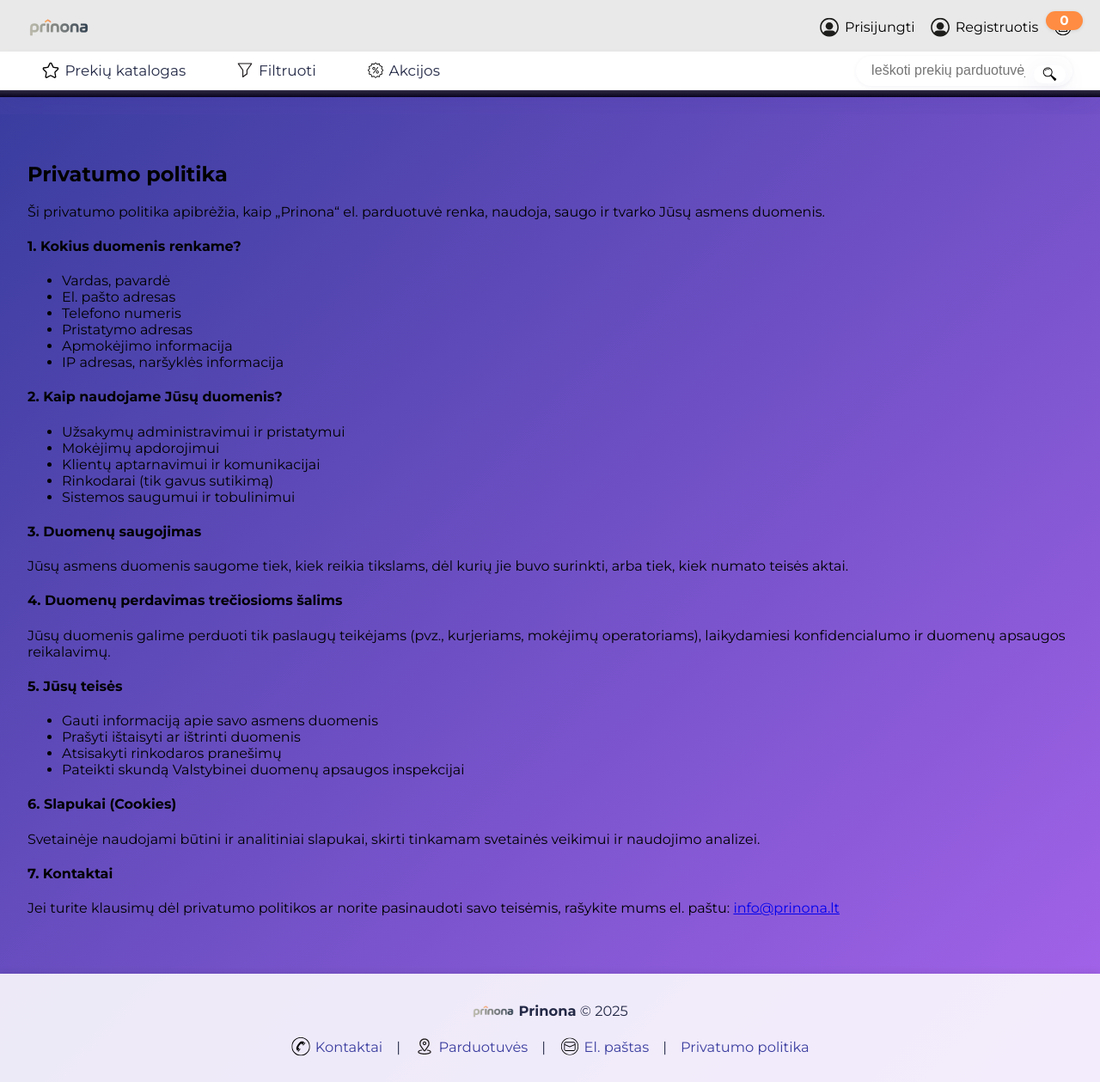
After one commit to gonebe3/room2, a Flask app: page /privacy-policy in a window 1280 px wide. The commit adds this page. Shown: the whole page at 86% size. Run offline with Flask 3, Linux system fonts and the light colour scheme.

Commit message:
aprasytas ir sukurtas privacy policy html

```diff
--- a/app/routes/main_routes.py
+++ b/app/routes/main_routes.py
@@ -16,3 +16,7 @@
 @main_bp.route('/stores')
 def stores():
     return render_template('main/stores.html')
+
+@main_bp.route('/privacy-policy')
+def privacy_policy():
+    return render_template('main/privacy_policy.html')
--- a/templates/layout.html
+++ b/templates/layout.html
@@ -126,7 +126,7 @@
                     <img src="{{ url_for('static', filename='images/icons/email.svg') }}" class="icon icon-email" alt="El. paštas"> El. paštas
                 </a>
                 |
-                <a href="#">Privatumo politika</a>
+                <a href="{{ url_for('main.privacy_policy') }}">Privatumo politika</a>
             </div>
         </div>
     </footer>
--- /dev/null
+++ b/templates/main/privacy_policy.html
@@ -0,0 +1,46 @@
+{% extends "layout.html" %}
+{% block content %}
+<div class="container py-4">
+  <h2>Privatumo politika</h2>
+  <p>Ši privatumo politika apibrėžia, kaip „Prinona“ el. parduotuvė renka, naudoja, saugo ir tvarko Jūsų asmens duomenis.</p>
+
+  <h4>1. Kokius duomenis renkame?</h4>
+  <ul>
+    <li>Vardas, pavardė</li>
+    <li>El. pašto adresas</li>
+    <li>Telefono numeris</li>
+    <li>Pristatymo adresas</li>
+    <li>Apmokėjimo informacija</li>
+    <li>IP adresas, naršyklės informacija</li>
+  </ul>
+
+  <h4>2. Kaip naudojame Jūsų duomenis?</h4>
+  <ul>
+    <li>Užsakymų administravimui ir pristatymui</li>
+    <li>Mokėjimų apdorojimui</li>
+    <li>Klientų aptarnavimui ir komunikacijai</li>
+    <li>Rinkodarai (tik gavus sutikimą)</li>
+    <li>Sistemos saugumui ir tobulinimui</li>
+  </ul>
+
+  <h4>3. Duomenų saugojimas</h4>
+  <p>Jūsų asmens duomenis saugome tiek, kiek reikia tikslams, dėl kurių jie buvo surinkti, arba tiek, kiek numato teisės aktai.</p>
+
+  <h4>4. Duomenų perdavimas trečiosioms šalims</h4>
+  <p>Jūsų duomenis galime perduoti tik paslaugų teikėjams (pvz., kurjeriams, mokėjimų operatoriams), laikydamiesi konfidencialumo ir duomenų apsaugos reikalavimų.</p>
+
+  <h4>5. Jūsų teisės</h4>
+  <ul>
+    <li>Gauti informaciją apie savo asmens duomenis</li>
+    <li>Prašyti ištaisyti ar ištrinti duomenis</li>
+    <li>Atsisakyti rinkodaros pranešimų</li>
+    <li>Pateikti skundą Valstybinei duomenų apsaugos inspekcijai</li>
+  </ul>
+
+  <h4>6. Slapukai (Cookies)</h4>
+  <p>Svetainėje naudojami būtini ir analitiniai slapukai, skirti tinkamam svetainės veikimui ir naudojimo analizei.</p>
+
+  <h4>7. Kontaktai</h4>
+  <p>Jei turite klausimų dėl privatumo politikos ar norite pasinaudoti savo teisėmis, rašykite mums el. paštu: <a href="mailto:info@prinona.lt">info@prinona.lt</a></p>
+</div>
+{% endblock %}
```
